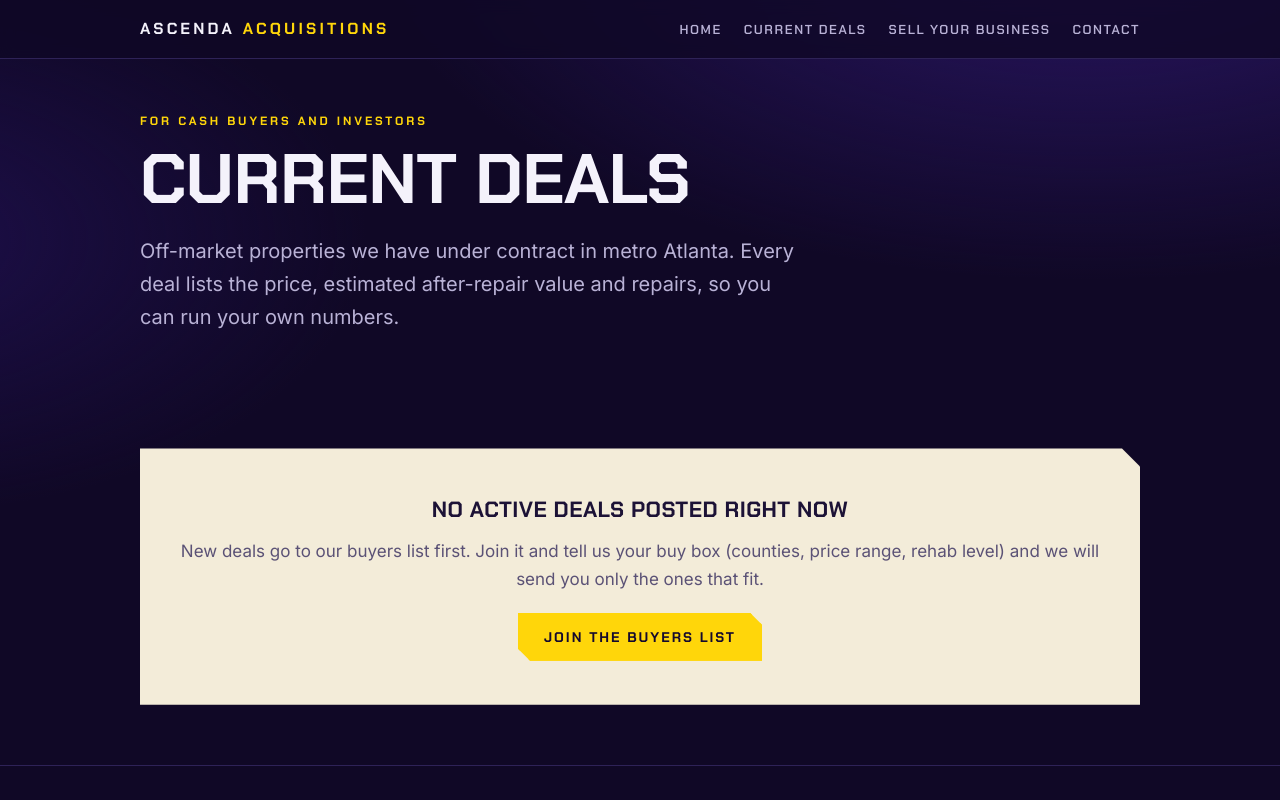
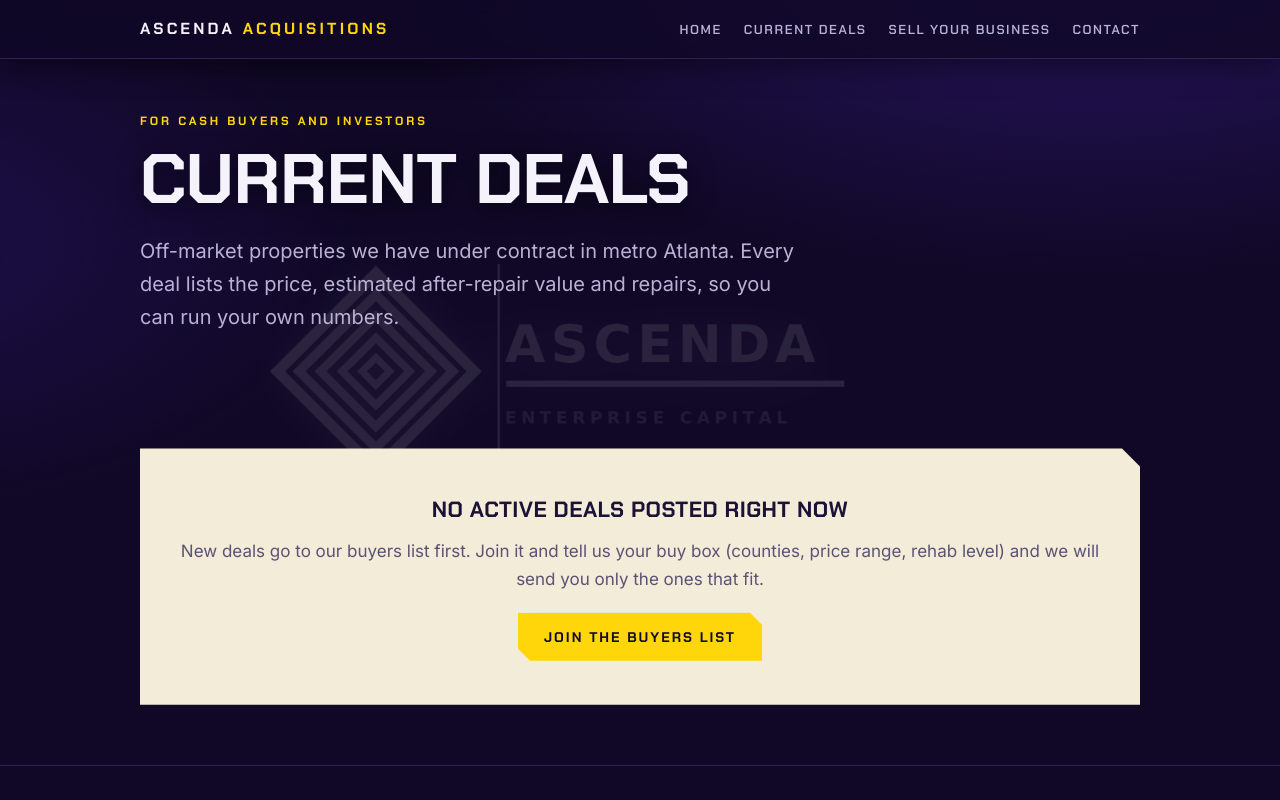
Before and after one commit to ascendaenterprise-tech/ascendaenterprise-tech.github.io, a plain HTML site: page ascenda-acquisitions/deals.html in a window 1280 px wide. Shown: the top 800 px of the page. Drawn offline with Linux system fonts and the light colour scheme.

Commit message:
Acquisitions: white logo watermark background and shadows

```diff
--- a/ascenda-acquisitions/style.css
+++ b/ascenda-acquisitions/style.css
@@ -49,3 +49,10 @@ form input,form textarea,form select{font:16px/1.4 'Inter',Arial,sans-serif;padd
 form input:focus,form textarea:focus,form select:focus{outline:none;border-color:#6a3fd6}
 form .btn.p{border:0;background:#14092e;color:var(--accent)}
 form p{color:var(--cardmut)}
+body::before{content:"";position:fixed;inset:0;z-index:0;pointer-events:none;background:url(logo-watermark.png) center 55%/min(860px,92vw) auto no-repeat;opacity:.11;filter:drop-shadow(0 0 24px rgba(255,255,255,.6))}
+header,main,footer{position:relative;z-index:1}
+header{box-shadow:0 8px 30px rgba(0,0,0,.45)}
+.card{filter:drop-shadow(0 14px 22px rgba(0,0,0,.5))}
+.btn.p{filter:drop-shadow(0 6px 14px rgba(0,0,0,.45))}
+.cta{filter:drop-shadow(0 16px 30px rgba(0,0,0,.55))}
+h1{text-shadow:0 4px 24px rgba(0,0,0,.55)}
```
Also changed, not shown: ascenda-acquisitions/logo-watermark.png (added).
